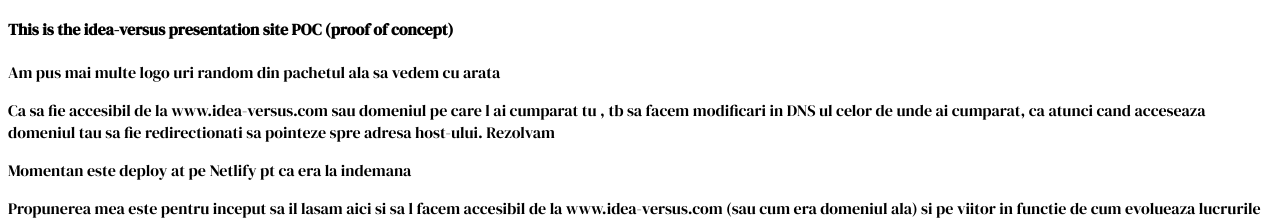
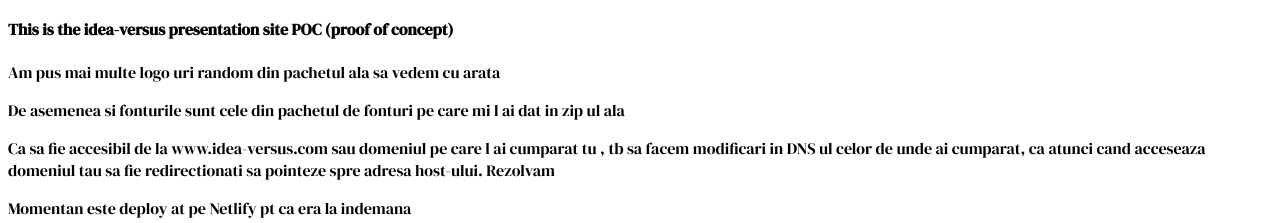
Before and after one commit to bogdanilinca/idea-versus, a Gatsby site: page / in a window 1280 px wide. Shown: the part 183-406 px from the top of the page. Built offline with nearby package versions, Linux system fonts and the light colour scheme; Gatsby itself is replaced by a stand-in of ours.

Commit message:
Logos and fonts included

```diff
--- a/src/pages/index.js
+++ b/src/pages/index.js
@@ -6,6 +6,7 @@ export default function Home() {
         <h3>Hello!!</h3>
         <h4>This is the idea-versus presentation site POC (proof of concept)</h4>
         <p>Am pus mai multe logo uri random din pachetul ala sa vedem cu arata</p>
+        <p>De asemenea si fonturile sunt cele din pachetul de fonturi pe care mi l ai dat in zip ul ala</p>
         <p>Ca sa fie accesibil de la www.idea-versus.com sau domeniul pe care l ai cumparat tu , tb sa facem modificari
             in
             DNS ul celor de unde ai cumparat, ca atunci cand acceseaza domeniul tau sa fie redirectionati sa pointeze
```
